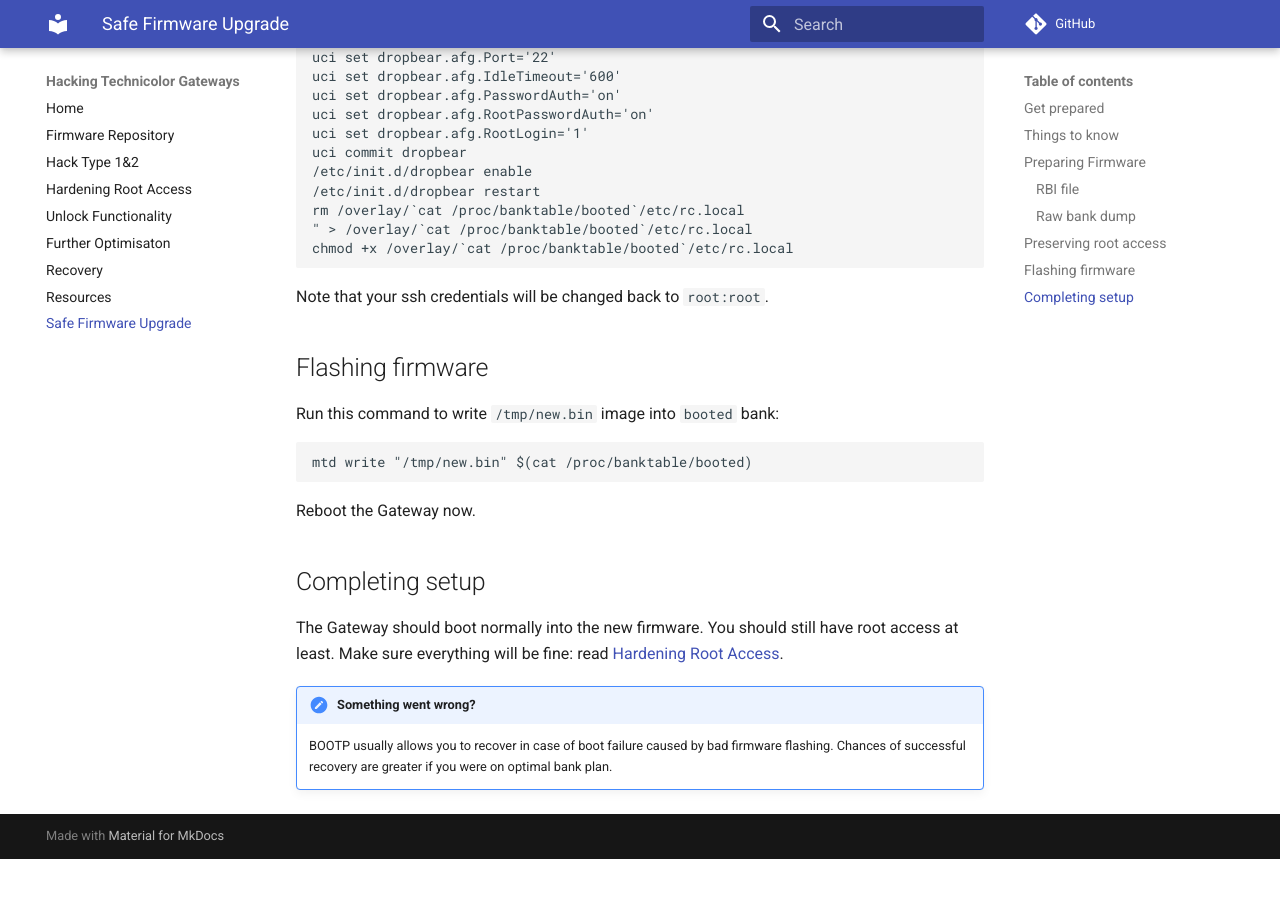
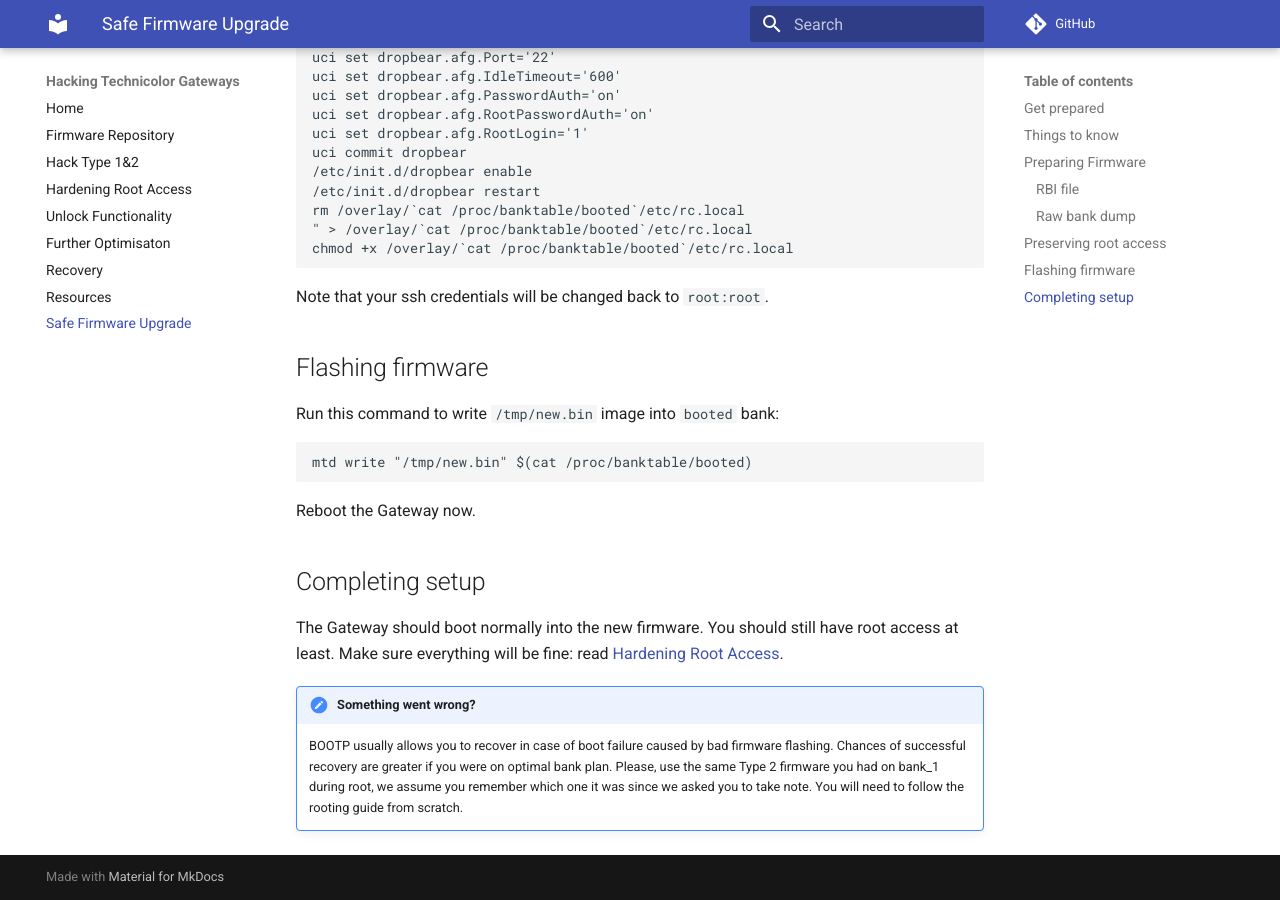
Before and after one commit to hack-technicolor/hack-technicolor, an MkDocs documentation site: the page built from docs/Safe Firmware Upgrade.md, in a window 1280 px wide and 900 px high, scrolled down 2339 px. Built offline with MkDocs 1.6.1 and Material for MkDocs 9.7.7, drawn with Linux system fonts in a browser that asks for light colours; comment, search, counter and statistics services are not loaded; before the commit the page ends 3198 px from its top, so only the background shows below that.

Commit message:
What to do after recovery

```diff
--- a/docs/Safe Firmware Upgrade.md
+++ b/docs/Safe Firmware Upgrade.md
@@ -112,4 +112,4 @@ Reboot the Gateway now.
 The Gateway should boot normally into the new firmware. You should still have root access at least. Make sure everything will be fine: read [Hardening Root Access](../Hardening%20Root%20Access/).
 
 !!! hint "Something went wrong?"
-    BOOTP usually allows you to recover in case of boot failure caused by bad firmware flashing. Chances of successful recovery are greater if you were on optimal bank plan.
+    BOOTP usually allows you to recover in case of boot failure caused by bad firmware flashing. Chances of successful recovery are greater if you were on optimal bank plan. Please, use the same Type 2 firmware you had on bank_1 during root, we assume you remember which one it was since we asked you to take note. You will need to follow the rooting guide from scratch.
```
